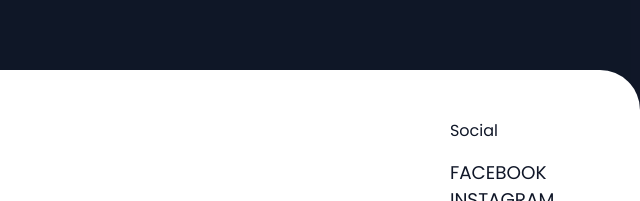
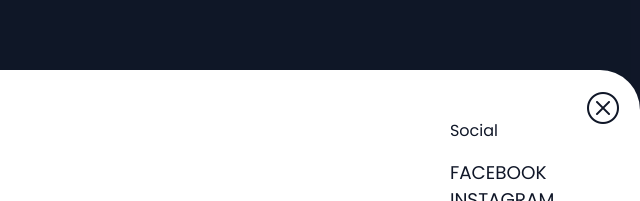
Before and after one commit to jefferson-da-silva-santos/project-digital-innovation, a plain HTML site: page index.html in a window 1280 px wide. Both pictures are taken after a click on the link "Entrar". Shown: the part 194-395 px from the top of the page, 640-1280 px from the left. Drawn offline with nearby package versions, Linux system fonts and the light colour scheme.

Commit message:
BUG de fechamento de option de login corrigido e botão de fechamento criado

```diff
--- a/index.html
+++ b/index.html
@@ -20,6 +20,7 @@
   <body>
     <div class="group-option-login">
       <aside class="option-login">
+        <a href="" class="close-login"><i class="bi bi-x-circle"></i></a>
         <section class="texts-option-login">
           <div class="texts-option-login__form">
             <p class="textOption">
--- a/src/css/styles.css
+++ b/src/css/styles.css
@@ -16,6 +16,17 @@
 }
 
 /* OPTION */
+
+.close-login {
+  position: absolute;
+  cursor: pointer;
+  right: 0;
+  top: 0;
+  padding: 15px;
+  font-size: 2em;
+  color: var(--color-primary);
+  margin-right: 6px;
+}
 
 @keyframes corGroupOption {
   0% {
--- a/src/js/script.js
+++ b/src/js/script.js
@@ -9,7 +9,7 @@ document.addEventListener('DOMContentLoaded', () => {
     document.querySelector('.group-option-login').style.display = 'flex';
   });
 
-  document.querySelector('.group-option-login').addEventListener('click', () => {
+  document.querySelector('.close-login').addEventListener('click', () => {
     document.body.style.overflow = 'auto';
     document.querySelector('.group-option-login').style.display = 'none';
   });
```
